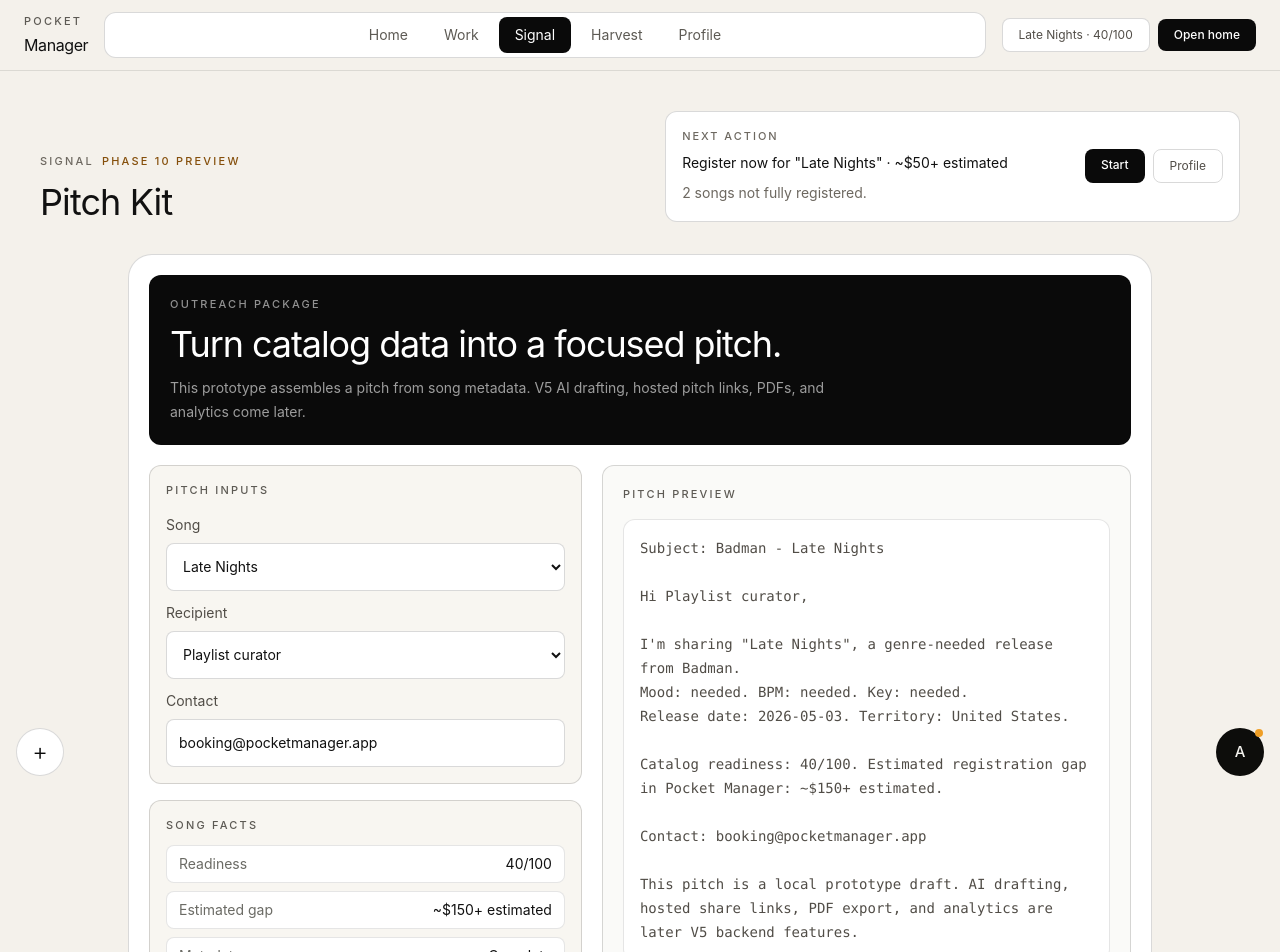
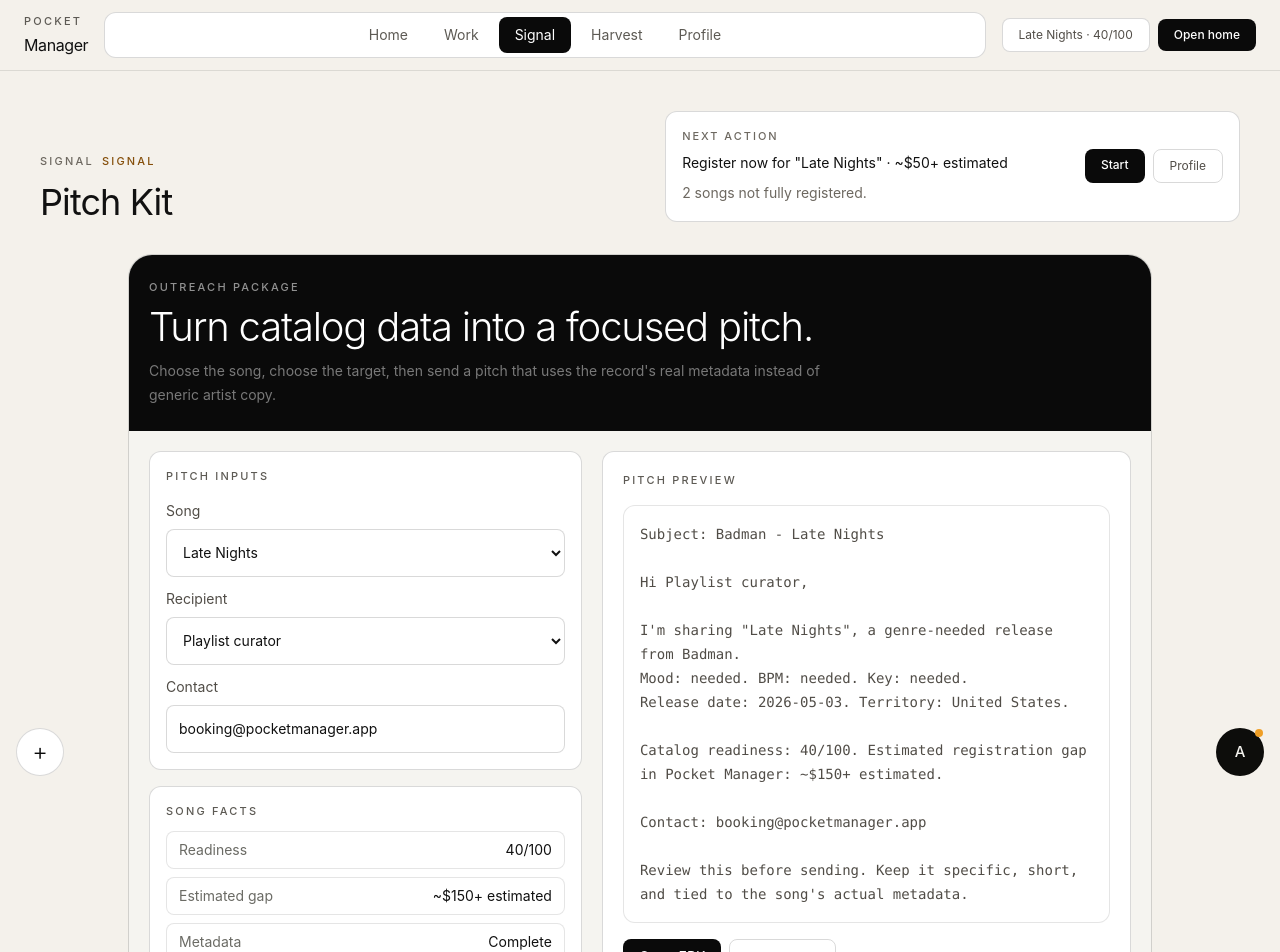
Before and after one commit to oogunbiyi22/pocket-manager, a Next.js app: page /pitch-kits in a window 1280 px wide. Shown: the top 952 px of the page. Built offline with nearby package versions, Linux system fonts and the light colour scheme.

Commit message:
Tighten Pitch Kit product flow

```diff
--- a/src/app/pitch-kits/page.tsx
+++ b/src/app/pitch-kits/page.tsx
@@ -30,24 +30,24 @@ export default function PitchKitsPage() {
       "",
       `Contact: ${contact}`,
       "",
-      "This pitch is a local prototype draft. AI drafting, hosted share links, PDF export, and analytics are later V5 backend features.",
+      "Review this before sending. Keep it specific, short, and tied to the song's actual metadata.",
     ].join("\n");
   }, [contact, profile.artistName, recipient, song]);
 
   return (
-    <AppShell title="Pitch Kit" eyebrow="Phase 10 preview">
-      <main className="mx-auto max-w-5xl rounded-[24px] border-[0.5px] border-black/15 bg-white p-5 text-[#111]">
-        <section className="rounded-xl border-[0.5px] border-black/15 bg-[#0a0a0a] p-5 text-white">
+    <AppShell title="Pitch Kit" eyebrow="Signal">
+      <main className="mx-auto max-w-5xl overflow-hidden rounded-[24px] border-[0.5px] border-black/15 bg-[#f5f4f0] text-[#111]">
+        <section className="bg-[#0a0a0a] px-5 py-6 text-white">
           <div className="text-[11px] font-medium uppercase tracking-[0.2em] text-white/55">Outreach package</div>
-          <h2 className="mt-3 text-4xl font-normal tracking-[-0.03em]">Turn catalog data into a focused pitch.</h2>
-          <p className="mt-3 max-w-2xl text-sm leading-6 text-white/60">
-            This prototype assembles a pitch from song metadata. V5 AI drafting, hosted pitch links, PDFs, and analytics come later.
+          <h2 className="mt-3 text-[40px] font-light leading-none tracking-[-0.03em]">Turn catalog data into a focused pitch.</h2>
+          <p className="mt-3 max-w-2xl text-sm leading-6 text-white/45">
+            Choose the song, choose the target, then send a pitch that uses the record's real metadata instead of generic artist copy.
           </p>
         </section>
 
-        <section className="mt-5 grid gap-5 lg:grid-cols-[0.9fr_1.1fr]">
+        <section className="grid gap-5 p-5 lg:grid-cols-[0.9fr_1.1fr]">
           <div className="space-y-4">
-            <div className="rounded-xl border-[0.5px] border-black/15 bg-[#f8f6f1] p-4">
+            <div className="rounded-xl border-[0.5px] border-black/15 bg-white p-4">
               <div className="text-[11px] font-medium uppercase tracking-[0.2em] text-[#5d5a54]">Pitch inputs</div>
               <label className="mt-4 block text-sm text-[#514d47]">
                 <span className="mb-2 block">Song</span>
@@ -84,7 +84,7 @@ export default function PitchKitsPage() {
             </div>
 
             {song ? (
-              <div className="rounded-xl border-[0.5px] border-black/15 bg-[#f8f6f1] p-4">
+              <div className="rounded-xl border-[0.5px] border-black/15 bg-white p-4">
                 <div className="text-[11px] font-medium uppercase tracking-[0.2em] text-[#5d5a54]">Song facts</div>
                 <div className="mt-3 grid gap-2 text-sm">
                   <Fact label="Readiness" value={`${getSongReadinessScore(song)}/100`} />
@@ -95,7 +95,7 @@ export default function PitchKitsPage() {
             ) : null}
           </div>
 
-          <div className="rounded-xl border-[0.5px] border-black/15 bg-[#fafaf8] p-5">
+          <div className="rounded-xl border-[0.5px] border-black/15 bg-white p-5">
             <div className="text-[11px] font-medium uppercase tracking-[0.2em] text-[#5d5a54]">Pitch preview</div>
             <pre className="mt-4 min-h-96 whitespace-pre-wrap rounded-xl border-[0.5px] border-black/10 bg-white p-4 text-sm leading-6 text-[#514d47]">
               {pitchText}
```
